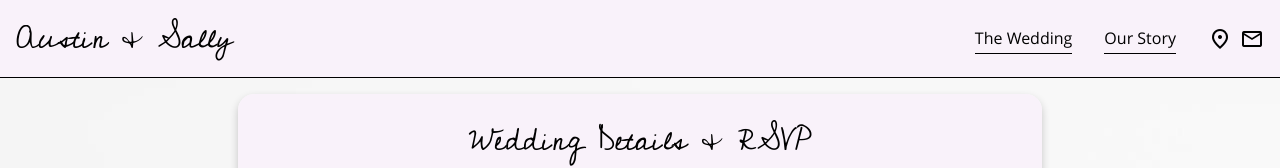
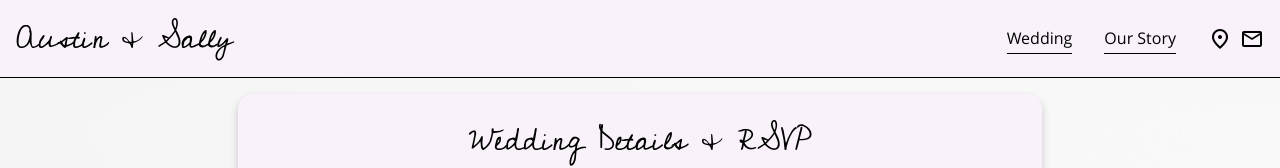
Before and after one commit to agauyeung/austin-and-sally, a Next.js app: page / in a window 1280 px wide. Shown: the top 168 px of the page. Built offline with nearby package versions, Linux system fonts and the light colour scheme.

Commit message:
reword link

```diff
--- a/src/Components/Header/Header.js
+++ b/src/Components/Header/Header.js
@@ -6,7 +6,7 @@ const linksDef = [
   {
     id: "wedding",
     href: "/wedding",
-    text: "The Wedding"
+    text: "Wedding"
   },
   {
     id: "story",
```
